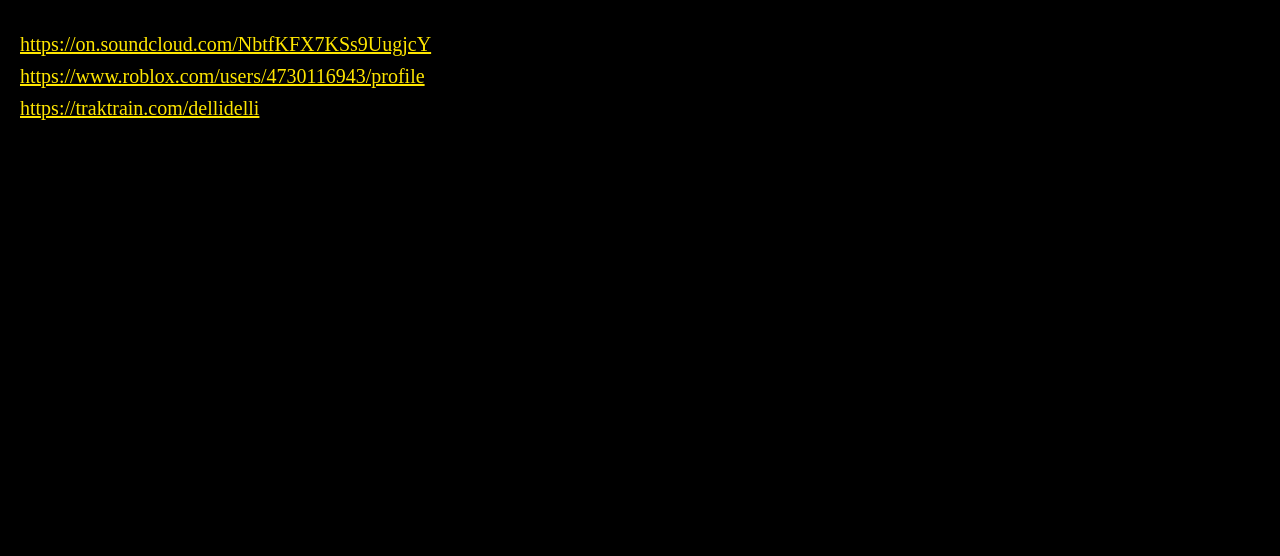
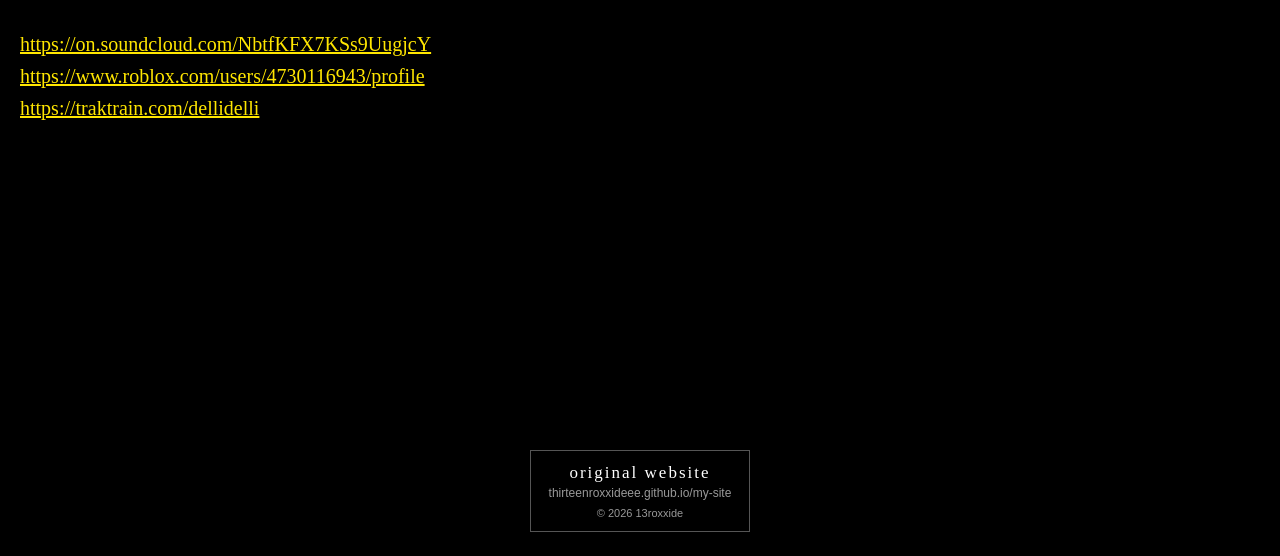
Before and after one commit to thirteenroxxideee/my-site, a plain HTML site: page index.html in a window 1280 px wide. Shown: the part 800-1356 px from the top of the page. Drawn offline with Linux system fonts and the light colour scheme; a script that the page names is missing; a web font is replaced by a local one.

Commit message:
Add original website mark

```diff
--- a/index.html
+++ b/index.html
@@ -7,6 +7,7 @@
   <link rel="icon" href="favicon.ico" sizes="any">
   <link rel="icon" type="image/png" href="favicon-32.png" sizes="32x32">
   <link rel="apple-touch-icon" href="apple-touch-icon.png">
+  <link rel="canonical" href="https://thirteenroxxideee.github.io/my-site/">
   <link rel="preconnect" href="https://fonts.googleapis.com">
   <link rel="preconnect" href="https://fonts.gstatic.com" crossorigin>
   <link href="https://fonts.googleapis.com/css2?family=UnifrakturMaguntia&display=swap" rel="stylesheet">
@@ -53,6 +54,8 @@
       width: 100%;
       box-sizing: border-box;
       padding: 28px 20px;
+      display: flex;
+      flex-direction: column;
     }
     .links-space a {
       display: block;
@@ -60,6 +63,39 @@
       font-size: clamp(16px, 4.5vw, 20px);
       line-height: 1.6;
       overflow-wrap: anywhere;
+    }
+    .original-mark {
+      margin-top: auto;
+      align-self: center;
+      max-width: 100%;
+      box-sizing: border-box;
+      border: 1px solid #555;
+      border-radius: 0;
+      padding: 10px 18px;
+      background: #000;
+      text-align: center;
+    }
+    .links-space a.original-link {
+      color: #fff;
+      font-family: 'UnifrakturMaguntia', serif;
+      font-size: 17px;
+      letter-spacing: 2px;
+      line-height: 1.4;
+      text-decoration: none;
+    }
+    .links-space a.original-url {
+      color: #999;
+      font-family: Arial, sans-serif;
+      font-size: 12px;
+      line-height: 1.4;
+      text-decoration: none;
+    }
+    .original-copy {
+      color: #999;
+      font-family: Arial, sans-serif;
+      font-size: 11px;
+      line-height: 1.4;
+      margin-top: 4px;
     }
     .side-strip {
       display: block;
@@ -217,6 +253,11 @@
     <a href="https://on.soundcloud.com/NbtfKFX7KSs9UugjcY" target="_blank" rel="noopener">https://on.soundcloud.com/NbtfKFX7KSs9UugjcY</a>
     <a href="https://www.roblox.com/users/4730116943/profile" target="_blank" rel="noopener">https://www.roblox.com/users/4730116943/profile</a>
     <a href="https://traktrain.com/dellidelli" target="_blank" rel="noopener">https://traktrain.com/dellidelli</a>
+    <div class="original-mark">
+      <a class="original-link" href="https://thirteenroxxideee.github.io/my-site/">original website</a>
+      <a class="original-url" href="https://thirteenroxxideee.github.io/my-site/">thirteenroxxideee.github.io/my-site</a>
+      <div class="original-copy">© 2026 13roxxide</div>
+    </div>
   </section>
 
   <div class="custom-player">
```
